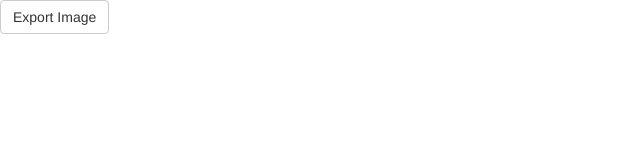
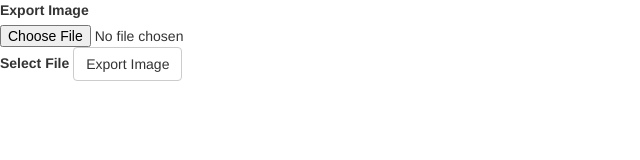
Before and after one commit to HieuNM6/PhotoEditor, a website built with webpack: page index.html in a window 1280 px wide. Shown: the whole page, without its empty margins (0-640 px from the left). Built offline with nearby package versions, Linux system fonts and the light colour scheme; files whose address does not match are found by name; what fabric would draw is missing.

Commit message:
Add upload image btn

```diff
--- a/index.html
+++ b/index.html
@@ -12,6 +12,9 @@
 </head>
 
 <body>
+  <label class="control-label">Export Image</label>
+  <input id="image_upload" type="file" class="file">
+  <label class="control-label">Select File </label>
   <button id="exportBtn" class="btn btn-default">Export Image</button>
   <canvas id="canvas"></canvas>
 
```
